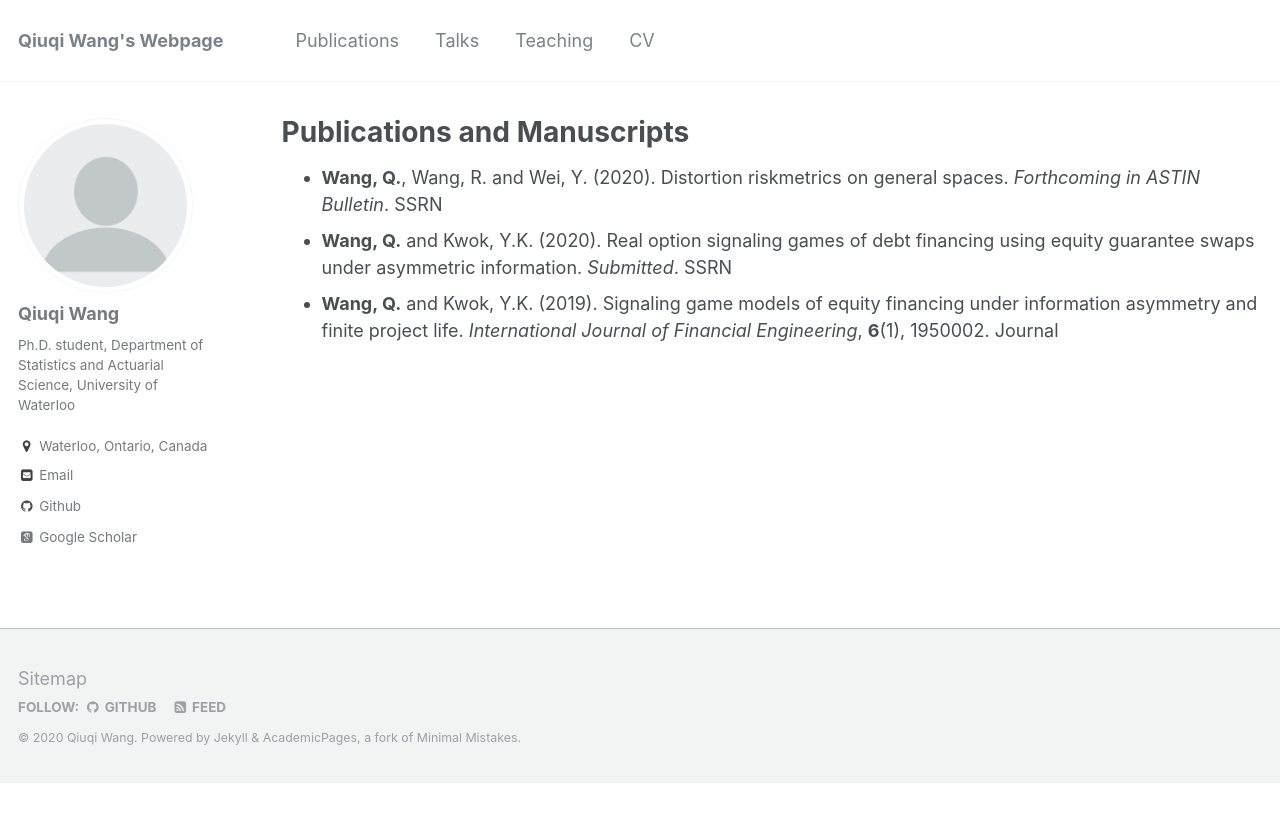
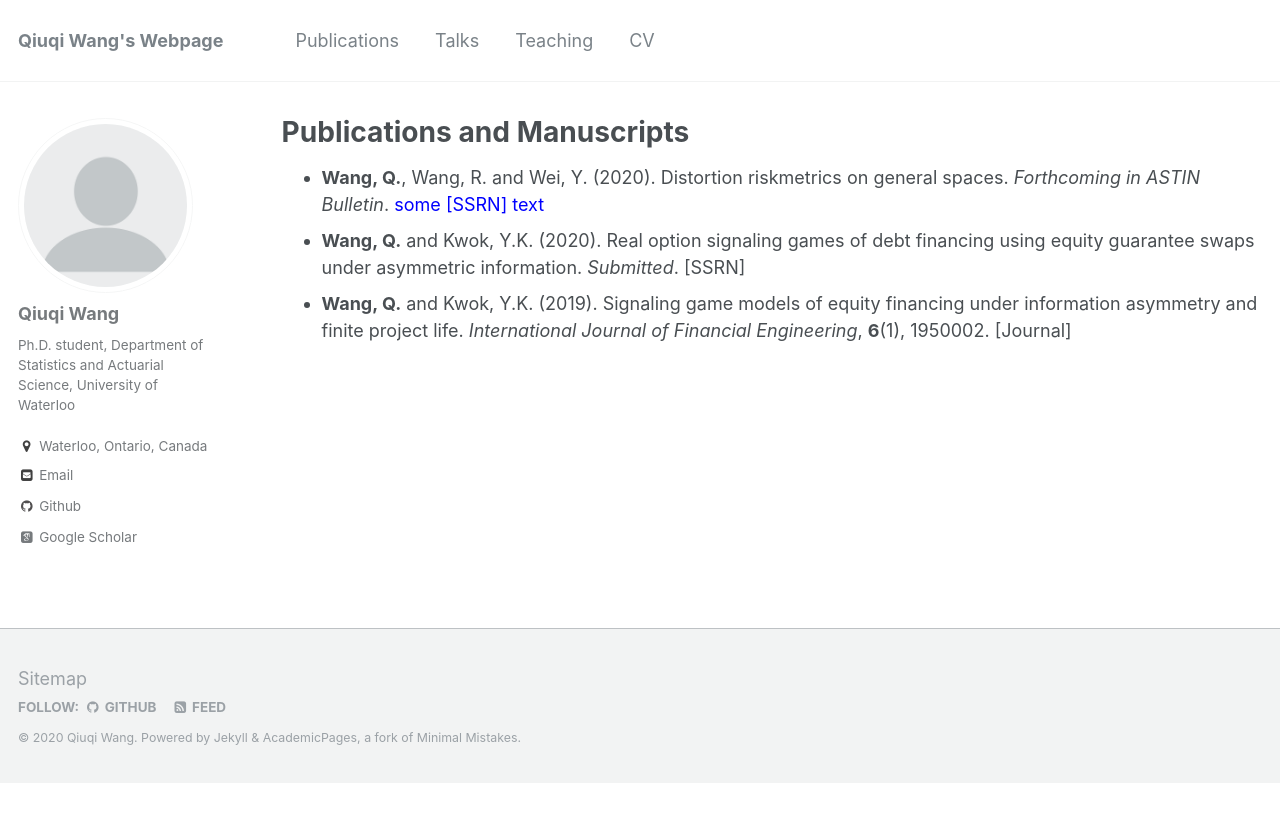
Before and after one commit to qwangan/qwangan.github.io, a Jekyll site: the page built from _pages/publications.md, in a window 1280 px wide. Shown: the top 822 px of the page. Built offline with Jekyll 4.4.1, drawn with Linux system fonts in a browser that asks for light colours; some web fonts are replaced.

Commit message:
Update publications.md

```diff
--- a/_pages/publications.md
+++ b/_pages/publications.md
@@ -5,6 +5,6 @@
 author_profile: true
 ---
 
-* **Wang, Q.**, Wang, R. and Wei, Y. (2020). Distortion riskmetrics on general spaces. *Forthcoming in ASTIN Bulletin*. [SSRN](https://papers.ssrn.com/sol3/papers.cfm?abstract_id=3510363)
-* **Wang, Q.** and Kwok, Y.K. (2020). Real option signaling games of debt financing using equity guarantee swaps under asymmetric information. *Submitted*. [SSRN](https://papers.ssrn.com/sol3/papers.cfm?abstract_id=3442989)
-* **Wang, Q.** and Kwok, Y.K. (2019). Signaling game models of equity financing under information asymmetry and finite project life. *International Journal of Financial Engineering*, **6**(1), 1950002. [Journal](https://www.worldscientific.com/doi/10.1142/S2424786319500026)
+* **Wang, Q.**, Wang, R. and Wei, Y. (2020). Distortion riskmetrics on general spaces. *Forthcoming in ASTIN Bulletin*. <span style="color:blue">some [[SSRN]](https://papers.ssrn.com/sol3/papers.cfm?abstract_id=3510363) text</span>
+* **Wang, Q.** and Kwok, Y.K. (2020). Real option signaling games of debt financing using equity guarantee swaps under asymmetric information. *Submitted*. [[SSRN]](https://papers.ssrn.com/sol3/papers.cfm?abstract_id=3442989)
+* **Wang, Q.** and Kwok, Y.K. (2019). Signaling game models of equity financing under information asymmetry and finite project life. *International Journal of Financial Engineering*, **6**(1), 1950002. [[Journal]](https://www.worldscientific.com/doi/10.1142/S2424786319500026)
```
